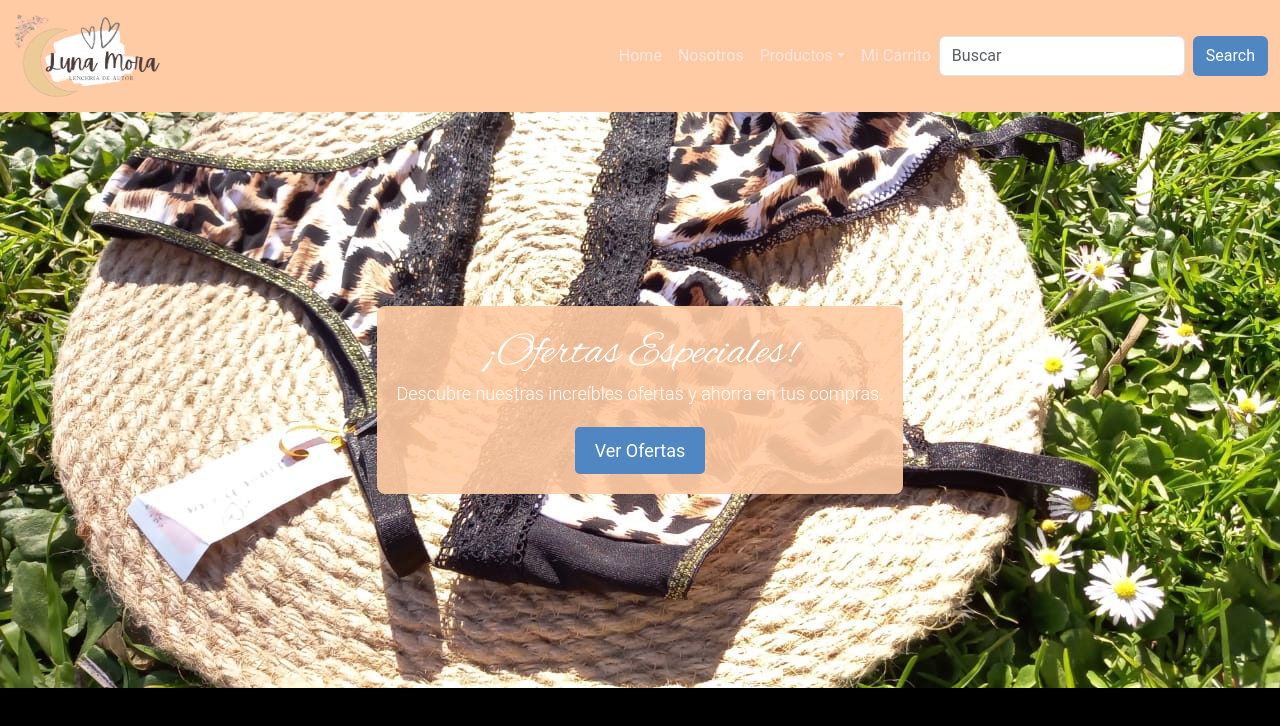
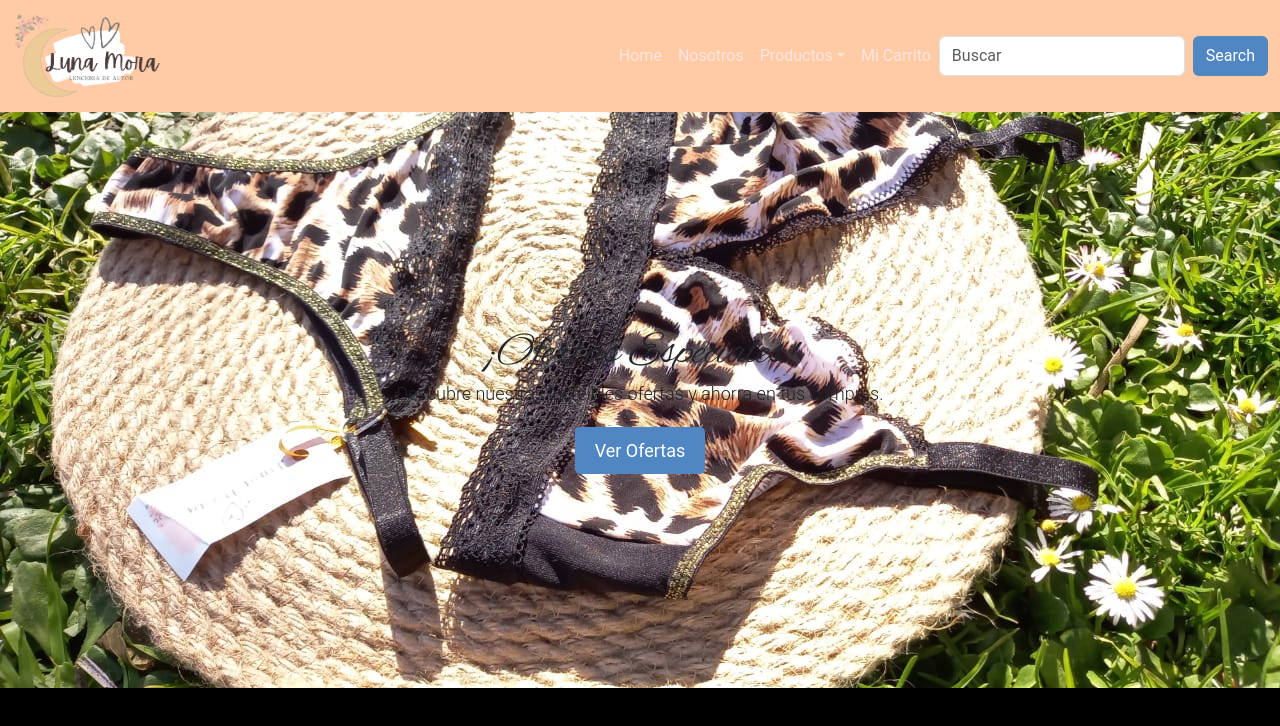
Before and after one commit to 86developer/mdpProgramaGrupo1, a React (Vite) app in the folder Ecommerce/: page / in a window 1280 px wide. Shown: the top 726 px of the page. Built offline with nearby package versions, Linux system fonts and the light colour scheme; the HTML template or start-up script is replaced by a standard one.

Commit message:
estilos con paleta nueva

```diff
--- a/Ecommerce/src/App.css
+++ b/Ecommerce/src/App.css
@@ -33,11 +33,11 @@
     align-items: center;
     justify-content: center;
     text-align: center;
-    color: white;
+    color: var(--color-blanco);
 }
 
 .banner-content {
-    background-color: rgba(255, 203, 164, 0.9);
+    background-color: var(--color-uno);
     /* Fondo semi-transparente */
     padding: 20px;
     border-radius: 8px;
```
